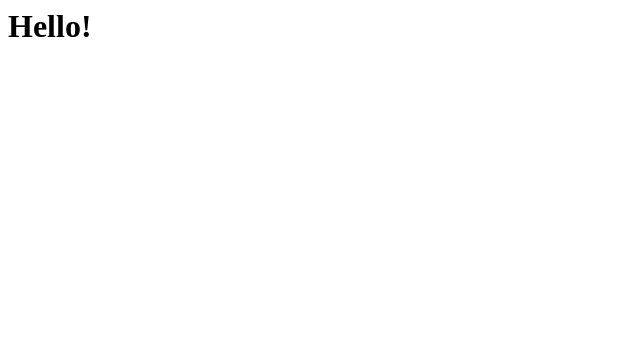
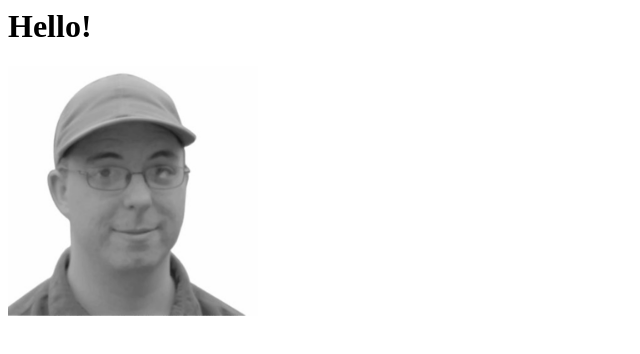
Before and after one commit to wilsonid/wilsonid, a website: page website/index.html in a window 1280 px wide. Shown: the whole page, without its empty margins (0-640 px from the left). Drawn offline with Linux system fonts and the light colour scheme.

Commit message:
Adding images directory and displaying image in index.html

```diff
--- a/website/index.html
+++ b/website/index.html
@@ -2,5 +2,6 @@
     <title>Dan Wilson</title>
     <body>
         <h1>Hello!</h1>
+        <img src="images/profilePicture.png" alt="Profile Picture" height=250>
     </body>
 </html>
```
Also changed, not shown: website/images/profilePicture.png (added).
